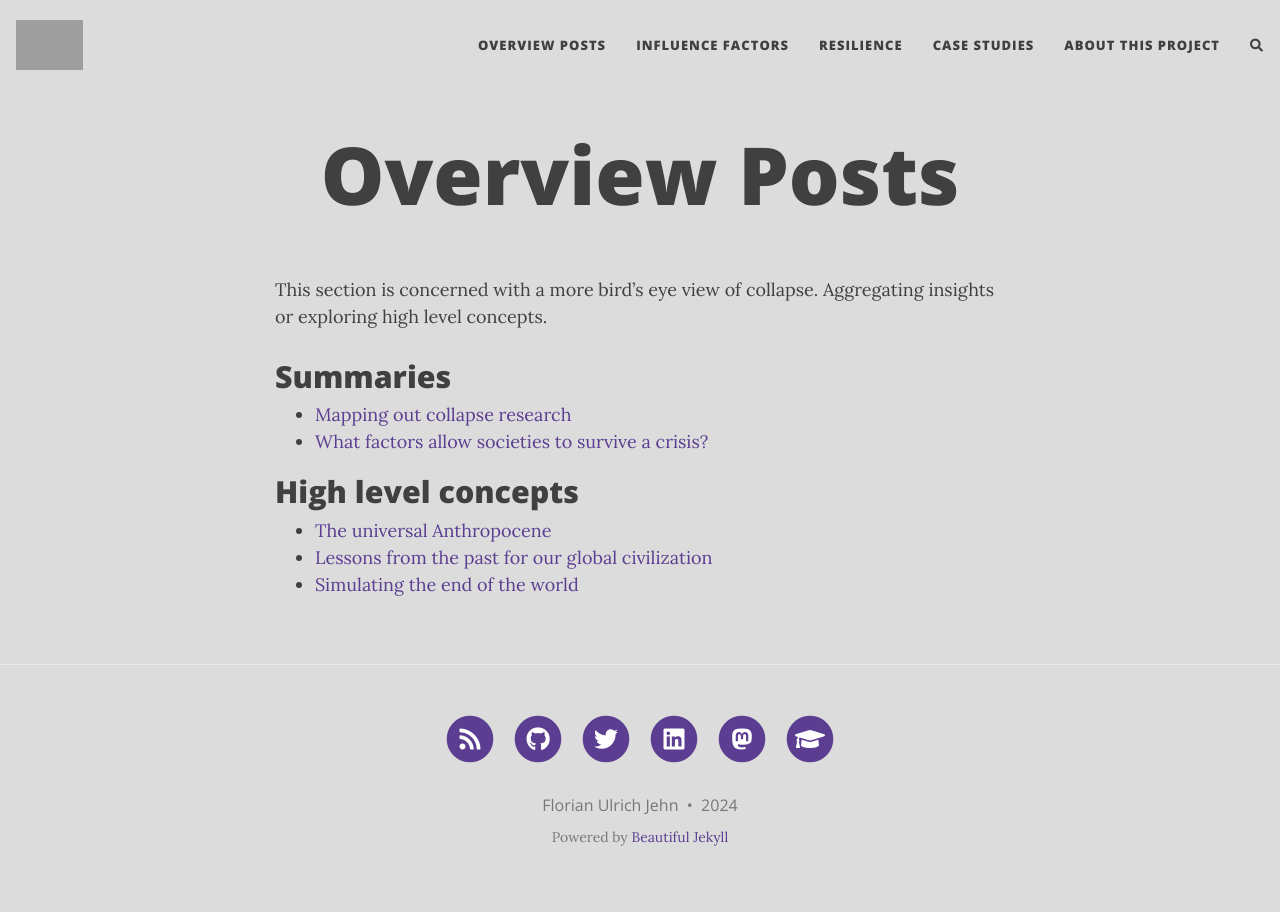
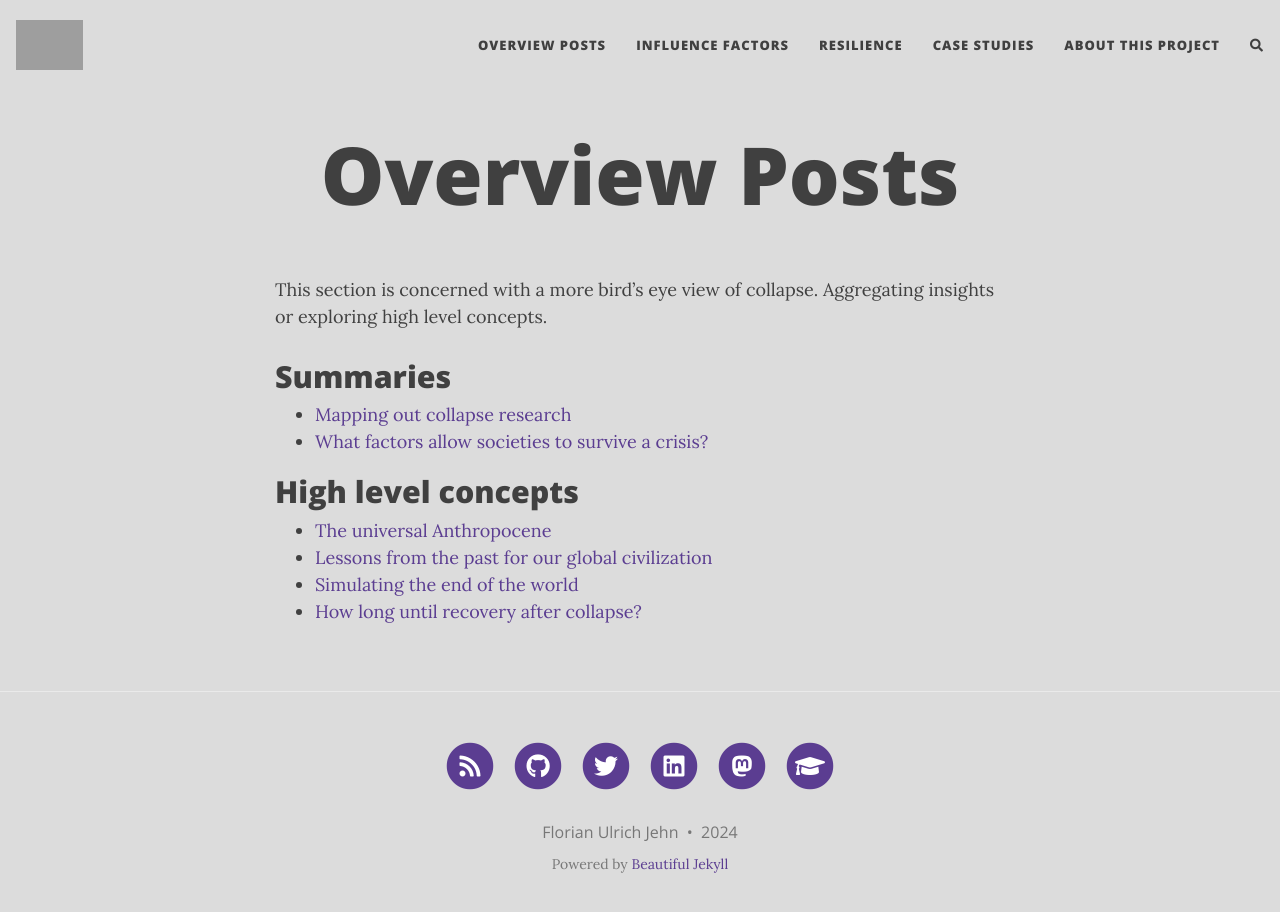
Before and after one commit to florianjehn/Societal_Collapse, a Jekyll site: the page built from overview.md, in a window 1280 px wide and 925 px high. Shown: the top 912 px of the window. Built offline with Jekyll 4.4.1, drawn with Linux system fonts in a browser that asks for light colours; nearby versions of some CDN libraries; comment, search, counter and statistics services are not loaded; grey boxes are pictures that could not be loaded.

Commit message:
Update overview.md

```diff
--- a/overview.md
+++ b/overview.md
@@ -13,3 +13,4 @@ This section is concerned with a more bird's eye view of collapse. Aggregating i
 * [The universal Anthropocene](https://florianjehn.github.io/Societal_Collapse/2022-04-26-anthropocene/)
 * [Lessons from the past for our global civilization ](https://florianjehn.github.io/Societal_Collapse/2023-08-10-lessons_from_the_past/)
 * [Simulating the end of the world](https://florianjehn.github.io/Societal_Collapse/2023-11-15-collapse_models/)
+* [How long until recovery after collapse?](https://florianjehn.github.io/Societal_Collapse/2024-08-31-collapse_recovery/)
```
